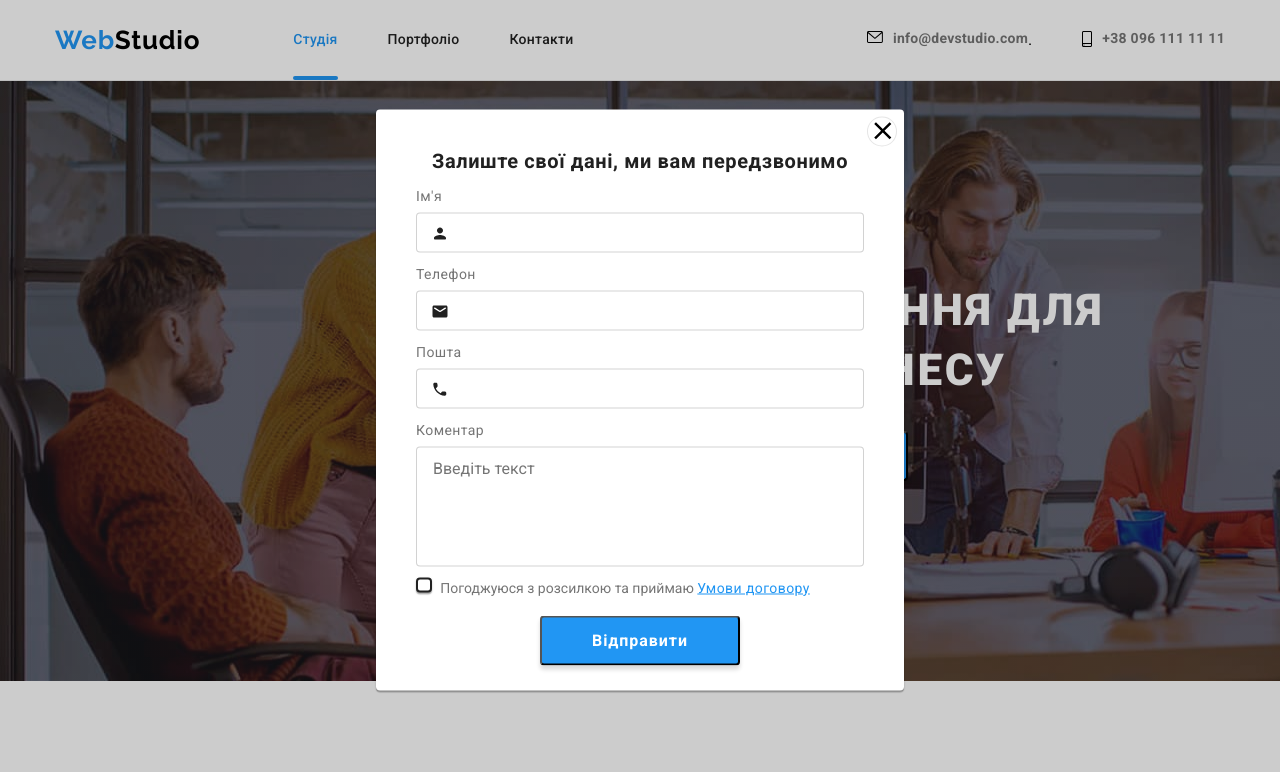
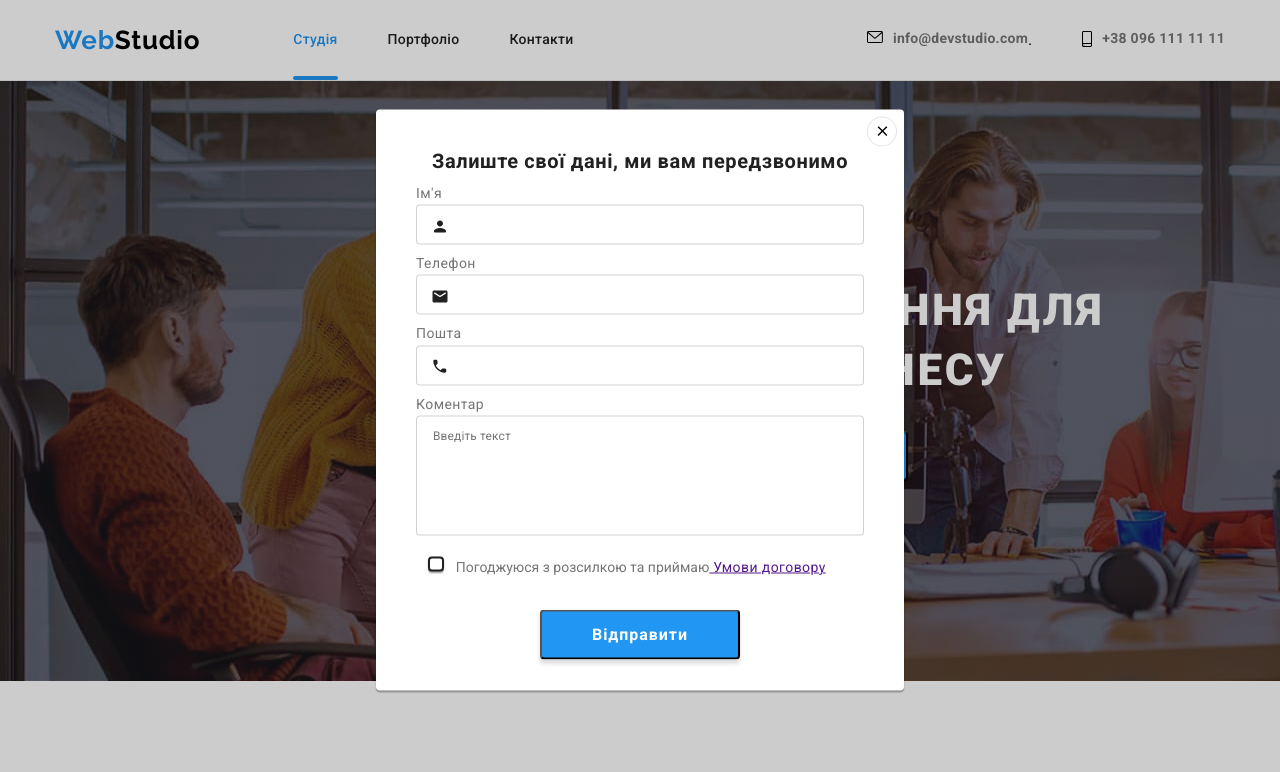
Before and after one commit to IhorChepak/goit-markup-hw-06, a plain HTML site: page index.html in a window 1280 px wide. Both pictures are taken after a click on the button "Замовити послугу". Shown: the top 772 px of the page. Drawn offline with nearby package versions, Linux system fonts and the light colour scheme.

Commit message:
ДЗ 6 правки

```diff
--- a/css/styles.css
+++ b/css/styles.css
@@ -324,9 +324,6 @@ img {
     background-color: rgba(0, 0, 0, 0.2);
 }
 
-
-/* змінити opacity на 0 */
-
 .backdrop.is-hidden {
     opacity: 0;
     pointer-events: none;
@@ -359,10 +356,18 @@ img {
     /* background-color: black; */
     border: 1px solid rgba(0, 0, 0, 0.1);
     cursor: pointer;
-    background-image: url('../images/icon-close.svg');
+    /* background-image: url('../images/icon-close.svg');
     background-repeat: no-repeat;
-    background-size: cover;
-    background-position: center;
+    background-size: 20px 20px;
+    background-position: center; */
+}
+
+.modal-button-close:hover {
+    fill: var(--color-text-action);
+}
+
+.modal-close-svg {
+    fill: var(--color-primary);
 }
 
 .modal-title {
@@ -393,6 +398,15 @@ textarea {
     position: relative;
 }
 
+textarea[placeholder] {
+    font-family: 'Roboto';
+    font-weight: 400;
+    font-size: 12px;
+    line-height: 1.17;
+    letter-spacing: 0.01em;
+    color: var(--color-primary);
+}
+
 .form-field-label {
     font-style: normal;
     font-weight: 400;
@@ -401,7 +415,7 @@ textarea {
     letter-spacing: 0.01em;
     color: var(--color-secondary);
     margin-bottom: 4px;
-    transition: transform 2000ms cubic-bezier(0.4, 0, 0.2, 1);
+    transition: transform 250ms cubic-bezier(0.4, 0, 0.2, 1);
 }
 
 .form-field-input {
@@ -411,8 +425,7 @@ textarea {
     border-radius: 4px;
     padding: 15px 14px;
     padding-left: 42px;
-    transition: transform 2000ms cubic-bezier(0.4, 0, 0.2, 1);
-    /* margin-bottom: 10px; */
+    transition: transform 250ms cubic-bezier(0.4, 0, 0.2, 1);
 }
 
 .form-field-input:focus~.modal-icon {
@@ -421,13 +434,13 @@ textarea {
 
 .modal-icon {
     position: absolute;
-    top: 40px;
+    top: 33px;
     left: 15px;
     display: inline-block;
     width: 18px;
     height: 18px;
     fill: #212121;
-    transition: transform 2000ms cubic-bezier(0.4, 0, 0.2, 1);
+    transition: transform 250ms cubic-bezier(0.4, 0, 0.2, 1);
 }
 
 .form-field-input:focus {
@@ -447,27 +460,32 @@ textarea {
     transition: transform 250ms cubic-bezier(0.4, 0, 0.2, 1);
 }
 
-.form-field-input::placeholder {
-    font-style: normal;
+.form-field-input[placeholder] {
     font-weight: 400;
     font-size: 12px;
     line-height: 1.16;
     letter-spacing: 0.01em;
-    color: rgba(117, 117, 117, 0.5);
+    color: var(--color-primary);
 }
 
 .form-field-label {
     font-style: normal;
     font-weight: 400;
     font-size: 14px;
-    line-height: 1.71;
+    line-height: 1.16;
     letter-spacing: 0.03em;
     color: var(--color-secondary);
     transition: transform 250ms cubic-bezier(0.4, 0, 0.2, 1);
 }
 
+.t {
+    margin-bottom: 20px;
+}
+
 .form-field-policy {
-    margin-bottom: 15px;
+    margin-bottom: 30px;
+    margin-left: 12px;
+    width: 400px;
 }
 
 .link-policy {
@@ -480,14 +498,14 @@ textarea {
     color: var(--color-text-action);
 }
 
-.form-field-policy {}
-
 .form-label-checkbox {
     font-style: normal;
     font-weight: normal;
     font-size: 14px;
     line-height: 1.71;
     color: #757575;
+    width: 400px;
+    height: 24px;
 }
 
 .form-input-checkbox {
@@ -509,10 +527,19 @@ textarea {
 
 .form-input-checkbox:checked+.form-label-checkbox::before {
     background-color: #2196f3;
-    background-image: url(./images/check.svg);
+    background-image: url(../images/icon-check.svg);
     background-size: contain;
     background-origin: border-box;
     border-color: #2196f3;
+}
+
+.form-checkbox-link {
+    text-decoration: underline;
+    font-style: normal;
+    font-weight: 400;
+    font-size: 14px;
+    line-height: 1.71;
+    letter-spacing: 0.03em;
 }
 
 .modal-button {
@@ -783,10 +810,8 @@ textarea {
 
 footer {
     background: var(--color-background);
-    height: 252px;
     padding-top: 60px;
     padding-bottom: 60px;
-    /* text-align: left; */
     display: flex;
     align-items: center;
 }
@@ -948,10 +973,9 @@ footer {
     margin-right: 12px;
 }
 
-.footer-form input::placeholder {
+.footer-form input[placeholder] {
     color: rgba(255, 255, 255, 0.6);
     background-color: var(--color-background);
-    font-style: normal;
     font-weight: 400;
     font-size: 16px;
     line-height: 1.25;
@@ -968,7 +992,6 @@ footer {
     display: inline-flex;
     width: 200px;
     height: 50px;
-    /* margin-left: 12px; */
     padding-left: 28px;
     padding-right: 28px;
     background-color: var(--color-text-action);
--- a/index.html
+++ b/index.html
@@ -48,7 +48,7 @@
         <!-- Модальне вікно -->
         <div class="backdrop is-hidden" data-modal>
             <div class="modal">
-                <button class="modal-button-close" data-modal-close></button>
+                <button class="modal-button-close" data-modal-close><svg class="icon-close-svg" width="" height=""><use href="./images/icons.svg#icon-close"></use></svg></button>
 
 
                 <form class="form-main">
@@ -64,7 +64,7 @@
                     <p class="form-field ">
                         <label class="form-field-label " for="tel ">Телефон</label>
                         <input class="form-field-input " type="tel " name="tel " id="tel " placeholder=" ">
-                        <svg class="modal-icon" width="12px" height="12px" ;>
+                        <svg class="modal-icon" width="12" height="12" ;>
                             <use href=" ./images/icons.svg#icon-modal-email "></use>
                             </svg>
                     </p>
@@ -75,14 +75,15 @@
                             <use href=" ./images/icons.svg#icon-modal-phone "></use>
                             </svg>
                     </p>
-                    <p class="form-field ">
+                    <p class="form-field t">
                         <label class="form-field-label " id="comment ">Коментар</label>
                         <textarea class="form-field-textarea " name="comment " id="comment " rows=" " placeholder="Введіть текст"></textarea>
                     </p>
                     <p class="form-field-policy ">
-                        <input class="form-input-checkbox hidden" type="checkbox" name="policy" value=" " id="policy ">
-                        <label class="form-label-checkbox" for="policy">Погоджуюся з розсилкою та приймаю <a class="link-policy " href=" ">Умови договору</a></label>
-                    </p>
+                        <input class="form-input-checkbox hidden" type="checkbox" name="mail" id="checkbox">
+
+                        <label for="checkbox" class="form-label-checkbox"> Погоджуюся з розсилкою та приймаю<a class="form-checkbox-link" href=""> Умови договору
+  </a></label></p>
                     <button class="modal-button " type="submit ">
                         Відправити</button>
                 </form>
```
Also changed, not shown: images/icon-check.svg (added), 1 other file.
